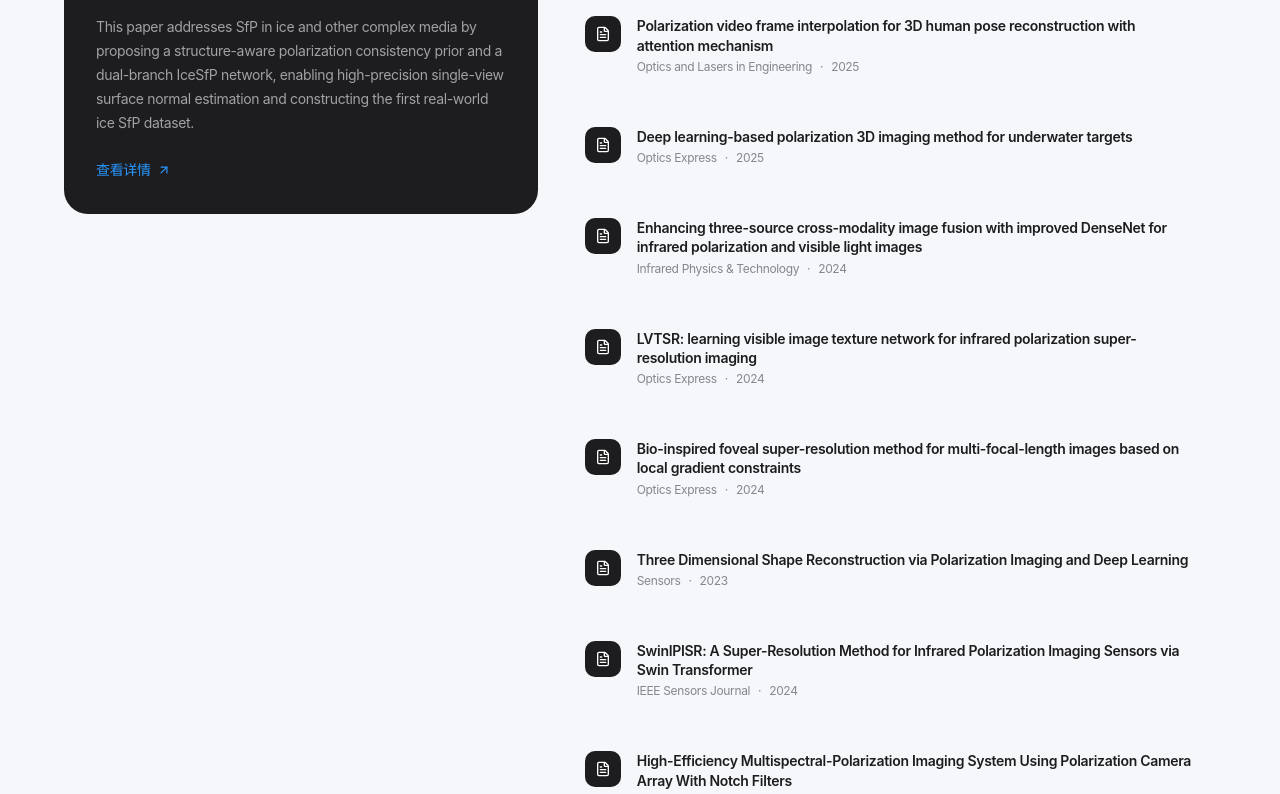
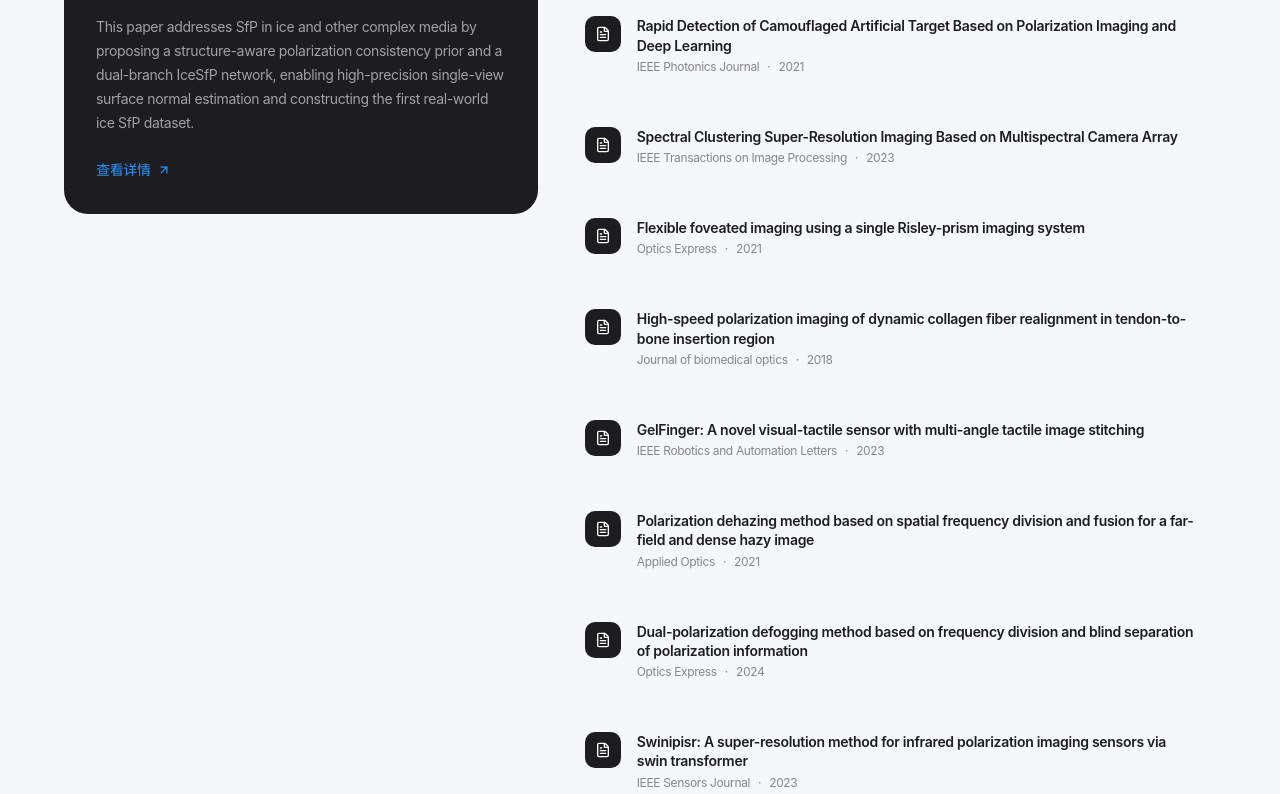
Before and after one commit to WangPuyun/ai-lab-website, a React (Vite) app: page / in a window 1280 px wide. Shown: the part 4120-4914 px from the top of the page. Built offline with nearby package versions, Linux system fonts and the light colour scheme; no server answers.

Commit message:
更新论文学术成果

```diff
--- a/src/sections/Publications.tsx
+++ b/src/sections/Publications.tsx
@@ -47,6 +47,86 @@ const sharedPublications = [
   {
     id: 3,
     type: 'paper' as const,
+    title: 'Rapid Detection of Camouflaged Artificial Target Based on Polarization Imaging and Deep Learning',
+    authors: 'Shen Y, Lin WF, Wang ZF, Li J, Sun XQ, Wu XY',
+    venue: 'IEEE Photonics Journal',
+    year: '2021',
+    abstract: 'The paper proposes a polarization-guided deep learning method to detect camouflaged artificial targets in natural and low-light scenes.',
+    link: 'https://ieeexplore.ieee.org/abstract/document/9511026',
+  },
+  {
+    id: 4,
+    type: 'paper' as const,
+    title: 'Spectral Clustering Super-Resolution Imaging Based on Multispectral Camera Array',
+    authors: 'Huang F, Chen YT, Wang XS, Wang S, Wu XY',
+    venue: 'IEEE Transactions on Image Processing',
+    year: '2023',
+    abstract: 'The paper proposes CAMSRIS, a camera-array multispectral imaging system that achieves high-speed, high-resolution imaging while preserving accurate spectral information.',
+    link: 'https://ieeexplore.ieee.org/abstract/document/10041841',
+  },
+  {
+    id: 5,
+    type: 'paper' as const,
+    title: 'Flexible foveated imaging using a single Risley-prism imaging system',
+    authors: 'Huang F, Ren H, Wu XY, Wang PF',
+    venue: 'Optics Express',
+    year: '2021',
+    abstract: 'The paper proposes a flexible foveated imaging method using a single Risley-prism system to capture overlapping sub-fields of view.',
+    link: 'https://doi.org/10.1364/OE.442662',
+  },
+  {
+    id: 6,
+    type: 'paper' as const,
+    title: 'High-speed polarization imaging of dynamic collagen fiber realignment in tendon-to-bone insertion region',
+    authors: 'Wu XY, Pankow M, Huang HY, Peters K',
+    venue: 'Journal of biomedical optics',
+    year: '2018',
+    abstract: 'The paper demonstrates high-speed polarization imaging for tracking collagen fiber realignment in biological tissue under dynamic loading.',
+    link: 'https://doi.org/10.1117/1.JBO.23.11.116002',
+  },
+  {
+    id: 7,
+    type: 'paper' as const,
+    title: 'GelFinger: A novel visual-tactile sensor with multi-angle tactile image stitching',
+    authors: 'Lin ZL, Zhuang JQ, Li YF, Wu XY, Luo S, Gomes DF',
+    venue: 'IEEE Robotics and Automation Letters',
+    year: '2023',
+    abstract: 'The paper proposes GelFinger, a motorized visual-tactile sensor that scans and stitches tactile images to detect defects on large curved surfaces.',
+    link: 'https://ieeexplore.ieee.org/abstract/document/10209180',
+  },
+  {
+    id: 8,
+    type: 'paper' as const,
+    title: 'Polarization dehazing method based on spatial frequency division and fusion for a far-field and dense hazy image',
+    authors: 'Huang F, Ke CZ, Wu XY, Wang S, Wu J, Wang XS',
+    venue: 'Applied Optics',
+    year: '2021',
+    abstract: 'The paper proposes an SFDF-based polarization dehazing method for robust long-range imaging in dense haze without manual bias-factor tuning.',
+    link: 'https://doi.org/10.1364/AO.434886',
+  },
+  {
+    id: 9,
+    type: 'paper' as const,
+    title: 'Dual-polarization defogging method based on frequency division and blind separation of polarization information',
+    authors: 'Huang F, Ke CZ, Wu XY, Liu Y',
+    venue: 'Optics Express',
+    year: '2024',
+    abstract: 'The paper proposes a dual-polarization defogging method that separates airlight and target polarization to better restore high-DOP objects in foggy scenes.',
+    link: 'https://doi.org/10.1364/OE.514627',
+  },
+  {
+    id: 10,
+    type: 'paper' as const,
+    title: 'Swinipisr: A super-resolution method for infrared polarization imaging sensors via swin transformer',
+    authors: 'Wu XY, Zhou Bin, Wang XS, Peng J, Lin P, Cao RJ',
+    venue: 'IEEE Sensors Journal',
+    year: '2023',
+    abstract: 'The paper proposes SwinIPISR, a deep-learning super-resolution method that enhances infrared polarization images while preserving their polarization information.',
+    link: 'https://ieeexplore.ieee.org/abstract/document/10325418',
+  },
+  {
+    id: 11,
+    type: 'paper' as const,
     title: 'Polarization video frame interpolation for 3D human pose reconstruction with attention mechanism',
     authors: 'Zhang, X, Wang, XS, Wu, XY, Huang, F',
     venue: 'Optics and Lasers in Engineering',
@@ -55,7 +135,7 @@ const sharedPublications = [
     link: 'https://webofscience.clarivate.cn/wos/woscc/full-record/WOS%3A001493374500001',
   },
   {
-    id: 4,
+    id: 12,
     type: 'paper' as const,
     title: 'Deep learning-based polarization 3D imaging method for underwater targets',
     authors: 'Wu, XY, Chen, JT, Huang, F',
@@ -65,7 +145,7 @@ const sharedPublications = [
     link: 'https://webofscience.clarivate.cn/wos/woscc/full-record/WOS%3A001420800500011',
   },
   {
-    id: 5,
+    id: 13,
     type: 'paper' as const,
     title: 'Enhancing three-source cross-modality image fusion with improved DenseNet for infrared polarization and visible light images',
     authors: 'Wang, XS, Zhou, B, Wu, XY, Huang, F',
@@ -75,7 +155,7 @@ const sharedPublications = [
     link: 'https://webofscience.clarivate.cn/wos/woscc/full-record/WOS%3A001298305600001',
   },
   {
-    id: 6,
+    id: 14,
     type: 'paper' as const,
     title: 'LVTSR: learning visible image texture network for infrared polarization super-resolution imaging',
     authors: 'Wang, XS, Chen, YT, Wu, XY, Huang, F',
@@ -85,7 +165,7 @@ const sharedPublications = [
     link: 'https://webofscience.clarivate.cn/wos/woscc/full-record/WOS%3A001300255200007',
   },
   {
-    id: 7,
+    id: 15,
     type: 'paper' as const,
     title: 'Bio-inspired foveal super-resolution method for multi-focal-length images based on local gradient constraints',
     authors: 'Huang, F, Wang, XS, Wu, XY, Huang, F',
@@ -95,7 +175,7 @@ const sharedPublications = [
     link: 'https://webofscience.clarivate.cn/wos/woscc/full-record/WOS%3A001239610200002',
   },
   {
-    id: 8,
+    id: 16,
     type: 'paper' as const,
     title: 'Three Dimensional Shape Reconstruction via Polarization Imaging and Deep Learning',
     authors: 'Wu, XY, Li, PH, Huang, F',
@@ -105,7 +185,7 @@ const sharedPublications = [
     link: 'https://webofscience.clarivate.cn/wos/woscc/full-record/WOS%3A000997213600001',
   },
   {
-    id: 9,
+    id: 17,
     type: 'paper' as const,
     title: 'SwinIPISR: A Super-Resolution Method for Infrared Polarization Imaging Sensors via Swin Transformer',
     authors: 'Wu, XY, Zhou, B, Huang, F',
@@ -115,7 +195,7 @@ const sharedPublications = [
     link: 'https://webofscience.clarivate.cn/wos/woscc/full-record/WOS%3A001136951300048',
   },
   {
-    id: 10,
+    id: 18,
     type: 'paper' as const,
     title: 'High-Efficiency Multispectral-Polarization Imaging System Using Polarization Camera Array With Notch Filters',
     authors: 'Huang, F, Cao, RJ, Wu, XY',
@@ -125,7 +205,7 @@ const sharedPublications = [
     link: 'https://webofscience.clarivate.cn/wos/woscc/full-record/WOS%3A001102358800027',
   },
   {
-    id: 13,
+    id: 19,
     type: 'paper' as const,
     title: 'MuS-Polar3D: A Benchmark Dataset for Computational Polarimetric 3D Imaging under Multi-Scattering Conditions',
     authors: 'Wang PY, Yu KM, He HY, Wu XY',
```
